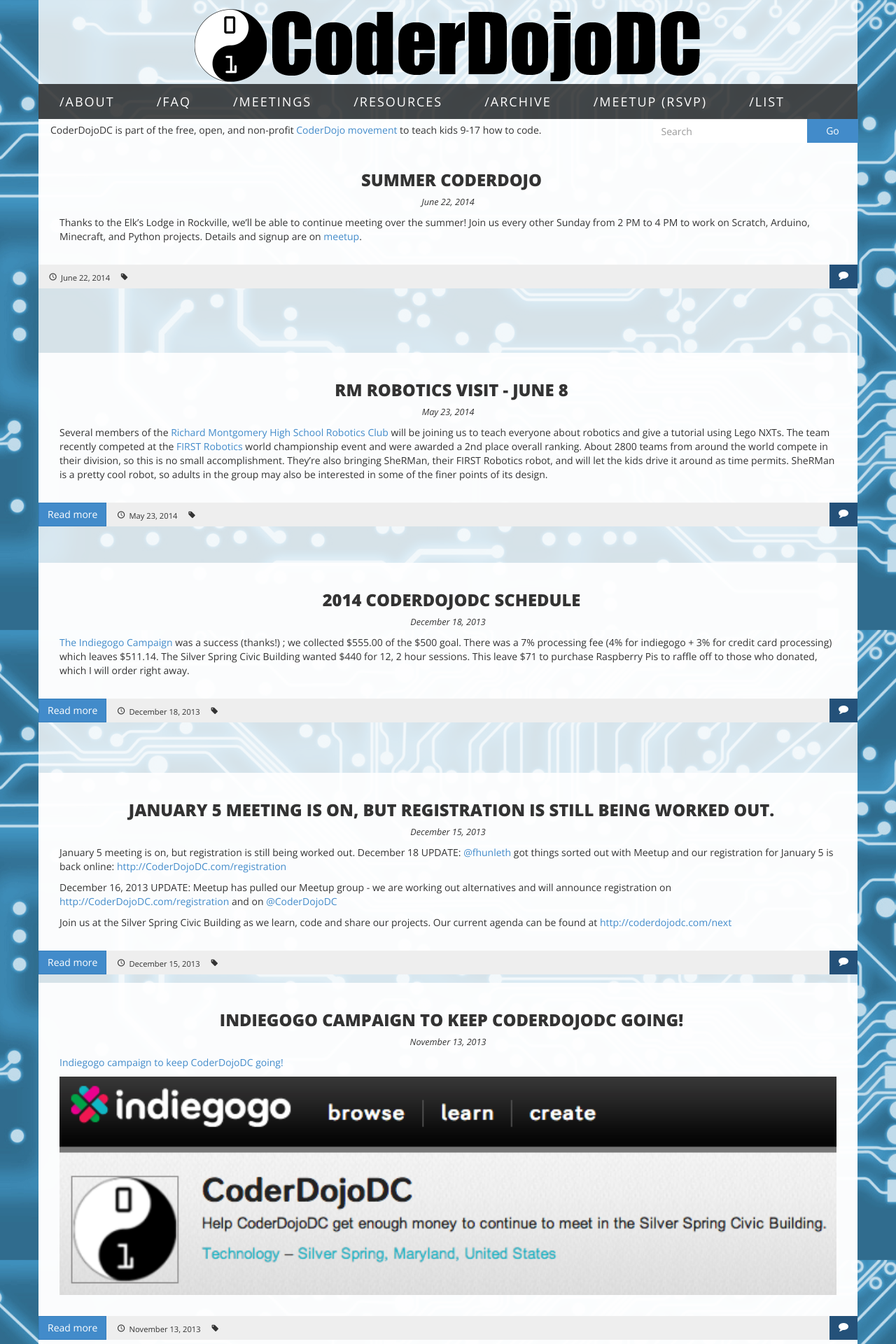
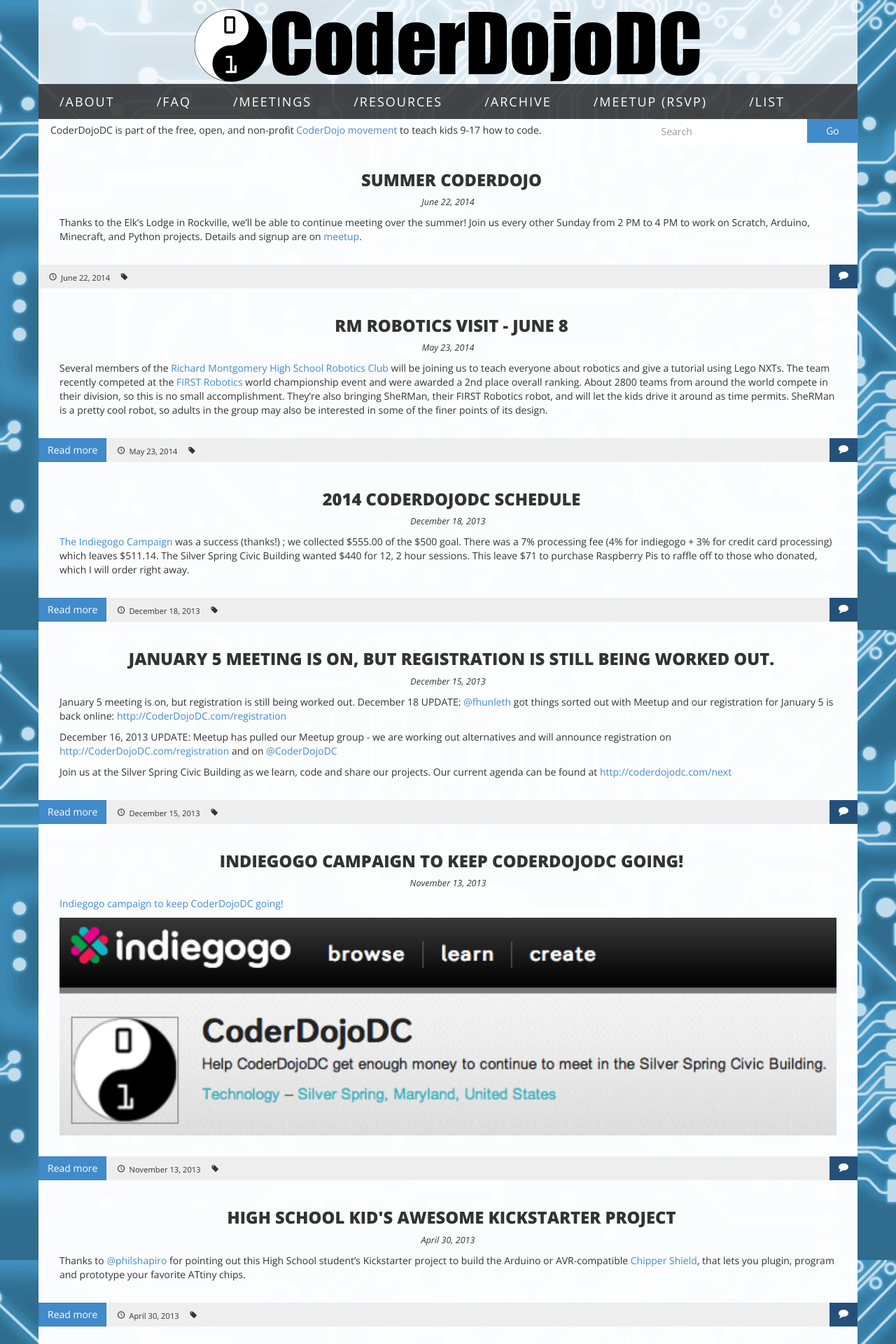
Before and after one commit to CoderDojoDC/CoderDojoDC.github.io, a Jekyll site: the page built from index.html, in a window 1280 px wide. Shown: the top 1920 px of the page at 70% size. Built offline with Jekyll 4.4.1, drawn with Linux system fonts in a browser that asks for light colours; Markdown is read by kramdown in place of the engine named in the settings; comment, search, counter and statistics services are not loaded.

Commit message:
Update main.css

```diff
--- a/css/main.css
+++ b/css/main.css
@@ -34,9 +34,8 @@ h1, h2 {
 }
 
 .item {
-	min-height: 300px;
 }
-}
+
 #page-content {
 	padding-left: 10px;
 	padding-right: 10px;
```
